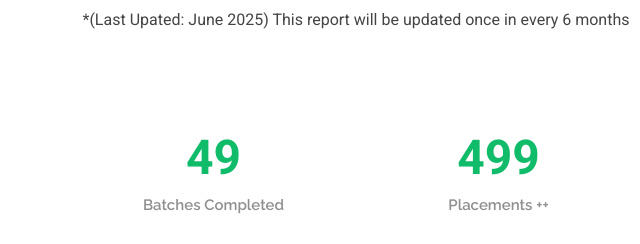
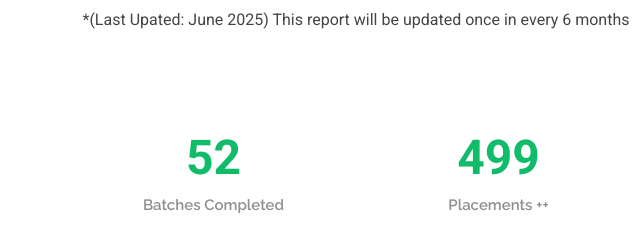
Before and after one commit to netcast255/netcast255-website, a plain HTML site: page index.html in a window 1280 px wide. Shown: the part 1400-1644 px from the top of the page, 284-924 px from the left. Drawn offline with Linux system fonts and the light colour scheme.

Commit message:
Update index.html

```diff
--- a/index.html
+++ b/index.html
@@ -154,7 +154,7 @@
 
           <div class="col-lg-3 col-md-6">
             <div class="stats-item text-center w-100 h-100">
-              <span data-purecounter-start="0" data-purecounter-end="49" data-purecounter-duration="1" class="purecounter"></span>
+              <span data-purecounter-start="0" data-purecounter-end="52" data-purecounter-duration="1" class="purecounter"></span>
               <p>Batches Completed</p>
             </div>
           </div>
```
